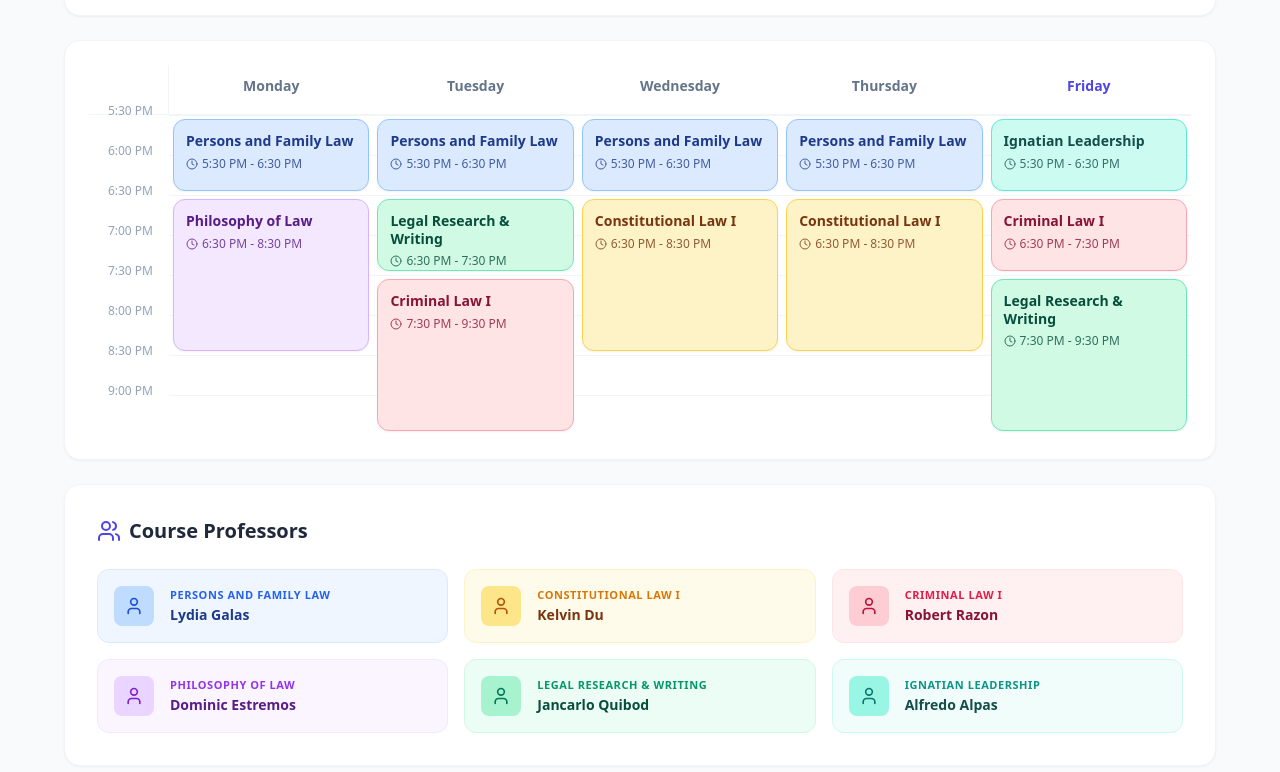
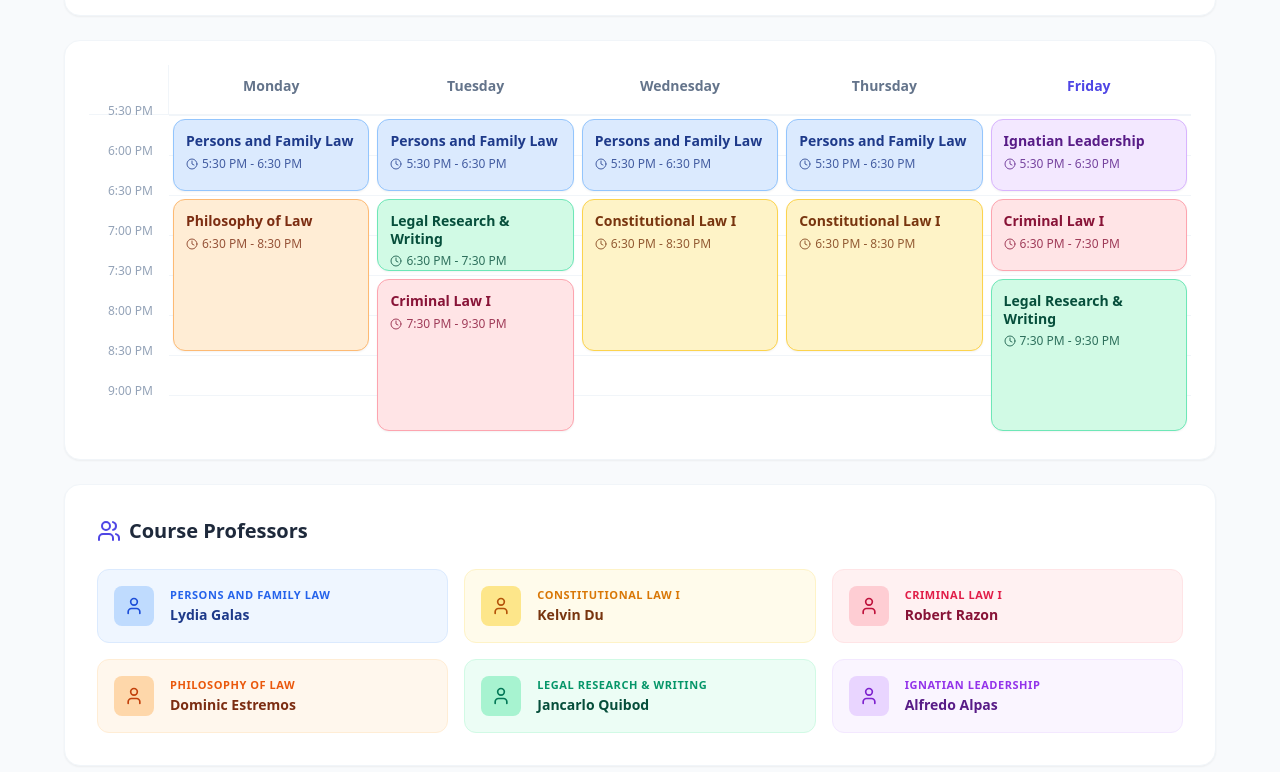
Before and after one commit to vampermedia/manresa11, a plain HTML site: page index.html in a window 1280 px wide. Shown: the part 150-922 px from the top of the page. Drawn offline with nearby package versions, Linux system fonts and the light colour scheme.

Commit message:
Update index.html

```diff
--- a/index.html
+++ b/index.html
@@ -88,13 +88,13 @@
                 </div>
 
                 <!-- Philosophy of Law -->
-                <div class="flex items-center gap-4 p-4 rounded-xl border bg-purple-50 border-purple-100">
-                    <div class="bg-purple-200 text-purple-700 p-2.5 rounded-lg">
+                <div class="flex items-center gap-4 p-4 rounded-xl border bg-orange-50 border-orange-100">
+                    <div class="bg-orange-200 text-orange-700 p-2.5 rounded-lg">
                         <i data-lucide="user" class="w-5 h-5"></i>
                     </div>
                     <div>
-                        <p class="text-[11px] font-bold text-purple-600 uppercase tracking-wider mb-0.5">Philosophy of Law</p>
-                        <p class="font-bold text-purple-900 text-sm">Dominic Estremos</p>
+                        <p class="text-[11px] font-bold text-orange-600 uppercase tracking-wider mb-0.5">Philosophy of Law</p>
+                        <p class="font-bold text-orange-900 text-sm">Dominic Estremos</p>
                     </div>
                 </div>
 
@@ -110,13 +110,13 @@
                 </div>
 
                 <!-- Ignatian Leadership -->
-                <div class="flex items-center gap-4 p-4 rounded-xl border bg-teal-50 border-teal-100">
-                    <div class="bg-teal-200 text-teal-700 p-2.5 rounded-lg">
+                <div class="flex items-center gap-4 p-4 rounded-xl border bg-purple-50 border-purple-100">
+                    <div class="bg-purple-200 text-purple-700 p-2.5 rounded-lg">
                         <i data-lucide="user" class="w-5 h-5"></i>
                     </div>
                     <div>
-                        <p class="text-[11px] font-bold text-teal-600 uppercase tracking-wider mb-0.5">Ignatian Leadership</p>
-                        <p class="font-bold text-teal-900 text-sm">Alfredo Alpas</p>
+                        <p class="text-[11px] font-bold text-purple-600 uppercase tracking-wider mb-0.5">Ignatian Leadership</p>
+                        <p class="font-bold text-purple-900 text-sm">Alfredo Alpas</p>
                     </div>
                 </div>
 
@@ -129,7 +129,7 @@
         // Schedule Data
         const scheduleData = [
             { id: 1, name: "Persons and Family Law", day: "Mon", start: "17:30", end: "18:30", color: "bg-blue-100 border-blue-300 text-blue-900" },
-            { id: 2, name: "Philosophy of Law", day: "Mon", start: "18:30", end: "20:30", color: "bg-purple-100 border-purple-300 text-purple-900" },
+            { id: 2, name: "Philosophy of Law", day: "Mon", start: "18:30", end: "20:30", color: "bg-orange-100 border-orange-300 text-orange-900" },
             { id: 3, name: "Persons and Family Law", day: "Tue", start: "17:30", end: "18:30", color: "bg-blue-100 border-blue-300 text-blue-900" },
             { id: 4, name: "Legal Research & Writing", day: "Tue", start: "18:30", end: "19:30", color: "bg-emerald-100 border-emerald-300 text-emerald-900" },
             { id: 5, name: "Criminal Law I", day: "Tue", start: "19:30", end: "21:30", color: "bg-rose-100 border-rose-300 text-rose-900" },
@@ -137,7 +137,7 @@
             { id: 7, name: "Constitutional Law I", day: "Wed", start: "18:30", end: "20:30", color: "bg-amber-100 border-amber-300 text-amber-900" },
             { id: 8, name: "Persons and Family Law", day: "Thu", start: "17:30", end: "18:30", color: "bg-blue-100 border-blue-300 text-blue-900" },
             { id: 9, name: "Constitutional Law I", day: "Thu", start: "18:30", end: "20:30", color: "bg-amber-100 border-amber-300 text-amber-900" },
-            { id: 10, name: "Ignatian Leadership", day: "Fri", start: "17:30", end: "18:30", color: "bg-teal-100 border-teal-300 text-teal-900" },
+            { id: 10, name: "Ignatian Leadership", day: "Fri", start: "17:30", end: "18:30", color: "bg-purple-100 border-purple-300 text-purple-900" },
             { id: 11, name: "Criminal Law I", day: "Fri", start: "18:30", end: "19:30", color: "bg-rose-100 border-rose-300 text-rose-900" },
             { id: 12, name: "Legal Research & Writing", day: "Fri", start: "19:30", end: "21:30", color: "bg-emerald-100 border-emerald-300 text-emerald-900" }
         ];
```
